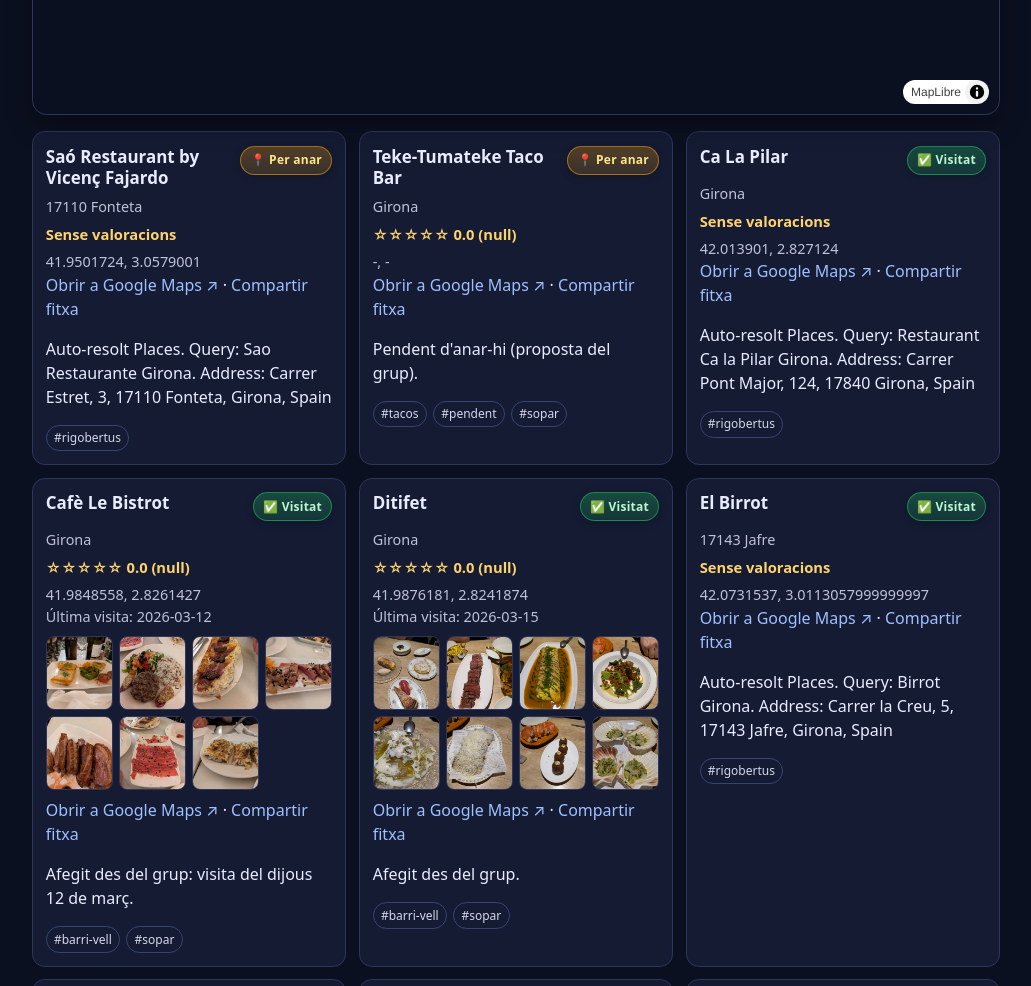
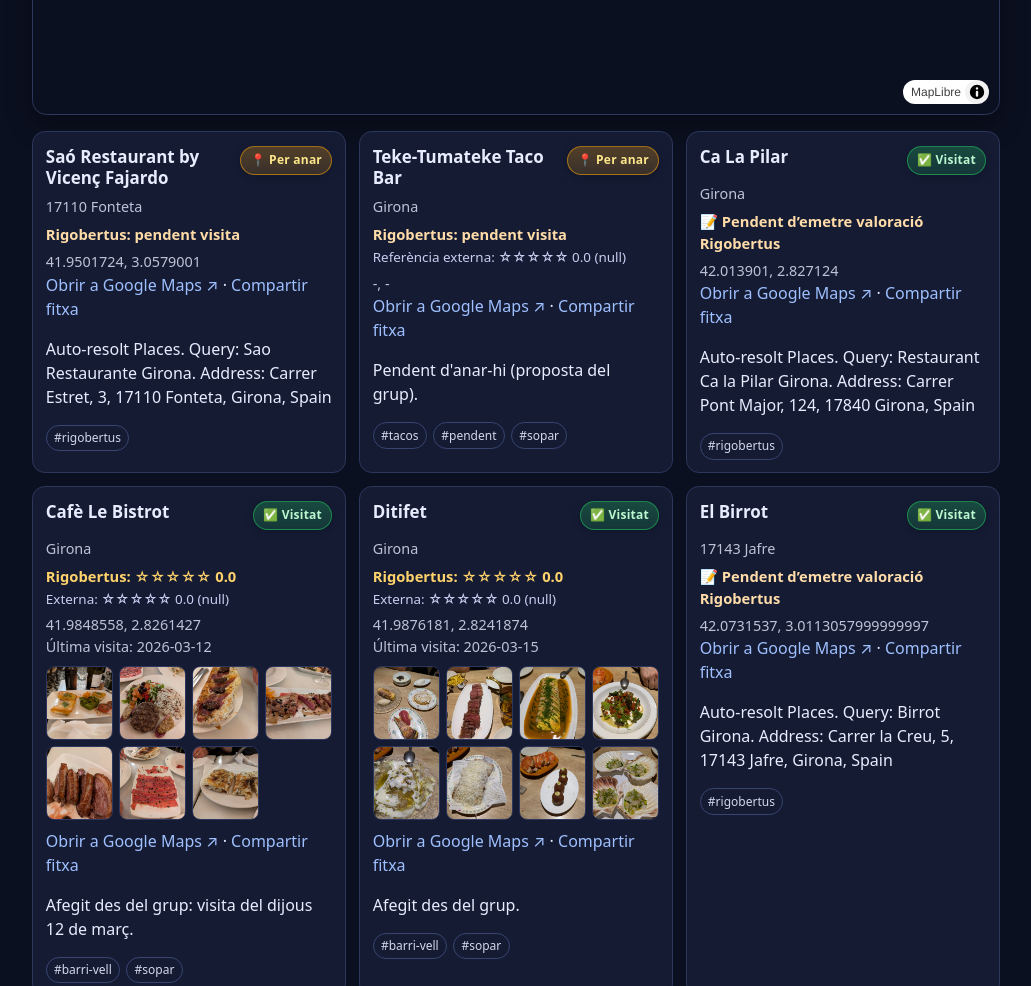
Before and after one commit to pilipilisbot/rigobertus-map, a plain HTML site: page index.html in a window 1280 px wide. Shown: the part 600-1586 px from the top of the page, without its empty margins (124-1155 px from the left). Drawn offline with nearby package versions, Linux system fonts and the light colour scheme; no server answers.

Commit message:
feat: highlight shared place cards and clarify rating states

```diff
--- a/app.js
+++ b/app.js
@@ -21,6 +21,7 @@ let modalPhotos = [];
 let modalIndex = 0;
 let markerById = new Map();
 let pendingPlaceId = null;
+let featuredPlaceId = null;
 
 function uniq(values) {
   return [...new Set(values.filter(Boolean))].sort((a, b) => a.localeCompare(b, 'ca'));
@@ -52,6 +53,17 @@ function buildPlaceShareUrl(placeId) {
   return url.toString();
 }
 
+function applyFeaturedCard(placeId) {
+  const cards = document.querySelectorAll('.card.card-featured');
+  cards.forEach((card) => card.classList.remove('card-featured'));
+
+  const safeId = normalizePlaceId(placeId);
+  if (!safeId) return;
+
+  const target = document.getElementById(`place-${safeId}`);
+  if (target) target.classList.add('card-featured');
+}
+
 function highlightPlaceCard(placeId) {
   const safeId = normalizePlaceId(placeId);
   if (!safeId) return;
@@ -60,7 +72,7 @@ function highlightPlaceCard(placeId) {
 
   target.scrollIntoView({ behavior: 'smooth', block: 'center' });
   target.classList.add('card-highlight');
-  setTimeout(() => target.classList.remove('card-highlight'), 1200);
+  setTimeout(() => target.classList.remove('card-highlight'), 1400);
 }
 
 function safeHttpUrl(value) {
@@ -98,8 +110,16 @@ function normalizeRating(value) {
   return Math.max(0, Math.min(5, n));
 }
 
+function getRigobertusRating(place) {
+  return normalizeRating(place.rigobertusRating);
+}
+
+function getExternalRating(place) {
+  return normalizeRating(place.externalRating);
+}
+
 function getDisplayRating(place) {
-  return normalizeRating(place.rigobertusRating ?? place.externalRating);
+  return getRigobertusRating(place) ?? getExternalRating(place);
 }
 
 function stars(value) {
@@ -212,17 +232,57 @@ function buildPlaceLink(placeId, label = 'Veure fitxa') {
 }
 
 function buildRatingMeta(p) {
-  const rating = getDisplayRating(p);
   const meta = document.createElement('div');
   meta.className = 'rating';
 
-  if (rating === null) {
-    meta.textContent = 'Sense valoracions';
+  const status = getPlaceStatus(p);
+  const rigRating = getRigobertusRating(p);
+  const externalRating = getExternalRating(p);
+  const reviews = Number.isFinite(Number(p.externalReviewCount)) ? ` (${p.externalReviewCount})` : '';
+
+  if (status !== 'visited') {
+    const line = document.createElement('div');
+    line.className = 'rating-pending';
+    line.textContent = 'Rigobertus: pendent visita';
+    meta.appendChild(line);
+
+    if (externalRating !== null) {
+      const ext = document.createElement('div');
+      ext.className = 'rating-sub';
+      ext.textContent = `Referència externa: ${stars(externalRating)} ${externalRating.toFixed(1)}${reviews}`;
+      meta.appendChild(ext);
+    }
+
     return meta;
   }
 
-  const reviews = Number.isFinite(Number(p.externalReviewCount)) ? ` (${p.externalReviewCount})` : '';
-  meta.textContent = `${stars(rating)} ${rating.toFixed(1)}${reviews}`;
+  if (rigRating === null) {
+    const line = document.createElement('div');
+    line.className = 'rating-pending';
+    line.textContent = '📝 Pendent d’emetre valoració Rigobertus';
+    meta.appendChild(line);
+
+    if (externalRating !== null) {
+      const ext = document.createElement('div');
+      ext.className = 'rating-sub';
+      ext.textContent = `Referència externa: ${stars(externalRating)} ${externalRating.toFixed(1)}${reviews}`;
+      meta.appendChild(ext);
+    }
+
+    return meta;
+  }
+
+  const main = document.createElement('div');
+  main.textContent = `Rigobertus: ${stars(rigRating)} ${rigRating.toFixed(1)}`;
+  meta.appendChild(main);
+
+  if (externalRating !== null) {
+    const ext = document.createElement('div');
+    ext.className = 'rating-sub';
+    ext.textContent = `Externa: ${stars(externalRating)} ${externalRating.toFixed(1)}${reviews}`;
+    meta.appendChild(ext);
+  }
+
   return meta;
 }
 
@@ -386,13 +446,27 @@ function createPopupNode(p) {
   container.appendChild(document.createTextNode(safeText(p.city, '')));
   container.appendChild(document.createElement('br'));
 
-  const rating = getDisplayRating(p);
-  if (rating !== null) {
-    container.appendChild(document.createTextNode(`${stars(rating)} ${rating.toFixed(1)}`));
+  const popupStatus = getPlaceStatus(p);
+  const popupRigRating = getRigobertusRating(p);
+  const popupExternalRating = getExternalRating(p);
+
+  if (popupStatus !== 'visited') {
+    container.appendChild(document.createTextNode('Rigobertus: pendent visita'));
+    container.appendChild(document.createElement('br'));
+  } else if (popupRigRating === null) {
+    container.appendChild(document.createTextNode('Rigobertus: pendent valoració'));
+    container.appendChild(document.createElement('br'));
+  } else {
+    container.appendChild(document.createTextNode(`Rigobertus: ${stars(popupRigRating)} ${popupRigRating.toFixed(1)}`));
     container.appendChild(document.createElement('br'));
   }
 
-  const status = getPlaceStatus(p);
+  if (popupExternalRating !== null) {
+    container.appendChild(document.createTextNode(`Externa: ${stars(popupExternalRating)} ${popupExternalRating.toFixed(1)}`));
+    container.appendChild(document.createElement('br'));
+  }
+
+  const status = popupStatus;
   const statusLine = document.createElement('span');
   statusLine.textContent = `${statusEmoji(status)} ${statusLabel(status)}`;
   container.appendChild(statusLine);
@@ -457,7 +531,15 @@ function focusPlace(placeId, options = {}) {
     history.replaceState({}, '', `?place=${encodeURIComponent(safeId)}`);
   }
 
+  featuredPlaceId = safeId;
+  applyFeaturedCard(safeId);
   highlightPlaceCard(safeId);
+
+  const place = places.find((item) => normalizePlaceId(item.id) === safeId);
+  if (place) {
+    setStatus(`Mostrant fitxa compartida: ${safeText(place.name, 'lloc')}`);
+  }
+
   pendingPlaceId = null;
   return true;
 }
@@ -524,6 +606,7 @@ function render() {
   count.textContent = `${filtered.length} llocs`;
   list.innerHTML = '';
   filtered.forEach((p) => list.appendChild(card(p)));
+  applyFeaturedCard(featuredPlaceId);
   renderMap(filtered);
 }
 
@@ -539,6 +622,7 @@ async function loadPlaces() {
 
   places = data;
   pendingPlaceId = getPlaceParamFromUrl() || null;
+  featuredPlaceId = pendingPlaceId;
   clearFilters();
   fillFilters();
   render();
@@ -598,7 +682,14 @@ async function init() {
 
   window.addEventListener('popstate', () => {
     const placeId = getPlaceParamFromUrl();
-    if (placeId) focusPlace(placeId, { openPopup: true, updateUrl: false });
+    if (placeId) {
+      focusPlace(placeId, { openPopup: true, updateUrl: false });
+      return;
+    }
+
+    featuredPlaceId = null;
+    applyFeaturedCard(null);
+    setStatus('');
   });
 
   [q, city, minRating, statusFilter].forEach((el) => el.addEventListener('input', render));
--- a/styles.css
+++ b/styles.css
@@ -11,8 +11,10 @@ header h1{margin:.2rem 0}
 .sr-only{position:absolute;width:1px;height:1px;padding:0;margin:-1px;overflow:hidden;clip:rect(0,0,0,0);white-space:nowrap;border:0}
 #map{height:420px;border-radius:.9rem;border:1px solid #2d365c;margin:.6rem 0 1rem 0;overflow:hidden;box-shadow:0 10px 26px rgba(0,0,0,.35)}
 .grid{display:grid;grid-template-columns:repeat(auto-fill,minmax(260px,1fr));gap:.8rem}
-.card{background:#141b33;border:1px solid #2d365c;border-radius:.8rem;padding:.8rem}
-.card-highlight{outline:3px solid #7aa2ff;outline-offset:2px;transition:outline-color .2s ease}
+.card{background:#141b33;border:1px solid #2d365c;border-radius:.8rem;padding:.8rem;position:relative}
+.card-featured{border-color:#7aa2ff;box-shadow:0 0 0 2px rgba(122,162,255,.35),0 12px 28px rgba(49,90,190,.28)}
+.card-featured::before{content:'📌 Fitxa compartida';position:absolute;top:-11px;right:10px;font-size:.68rem;font-weight:800;letter-spacing:.02em;color:#dbe8ff;background:#274183;border:1px solid #7aa2ff;border-radius:999px;padding:.2rem .5rem}
+.card-highlight{outline:3px solid #7aa2ff;outline-offset:2px;transition:outline-color .2s ease;animation:cardPulse 1.2s ease}
 .card-top{display:flex;align-items:flex-start;justify-content:space-between;gap:.6rem;margin:.05rem 0 .5rem}
 .card h3{margin:0;font-size:1.06rem;line-height:1.25}
 .status-badge{display:inline-flex;align-items:center;gap:.35rem;font-size:.75rem;font-weight:800;letter-spacing:.02em;padding:.28rem .58rem;border-radius:999px;border:1px solid transparent;white-space:nowrap;box-shadow:0 2px 8px rgba(0,0,0,.2)}
@@ -20,6 +22,8 @@ header h1{margin:.2rem 0}
 .status-visited{background:linear-gradient(180deg,rgba(34,197,94,.28),rgba(34,197,94,.16));border-color:rgba(34,197,94,.55);color:#bbf7d0}
 .meta{opacity:.8;font-size:.9rem}
 .rating{margin:.35rem 0;color:#ffd36b;font-weight:600;font-size:.92rem}
+.rating-sub{margin-top:.1rem;font-size:.84rem;font-weight:500;color:#d6ddff;opacity:.92}
+.rating-pending{color:#ffdca8;font-weight:700}
 .photos{display:grid;grid-template-columns:repeat(4,minmax(0,1fr));gap:.35rem;margin:.55rem 0}
 .photo-btn{padding:0;border:0;background:transparent;cursor:zoom-in;border-radius:.5rem;overflow:hidden}
 .photos img{display:block;width:100%;height:74px;object-fit:cover;border-radius:.5rem;border:1px solid #2d365c;background:#0f1630;transition:transform .2s ease,opacity .2s ease}
@@ -60,6 +64,12 @@ select:focus-visible{
 .image-modal-next{right:14px}
 .image-modal-counter{position:fixed;left:50%;bottom:16px;transform:translateX(-50%);padding:.35rem .65rem;border-radius:999px;border:1px solid #41558a;background:#1a264d;color:#e8ecff;font-size:.85rem;z-index:1002}
 
+@keyframes cardPulse{
+  0%{transform:scale(1)}
+  35%{transform:scale(1.012)}
+  100%{transform:scale(1)}
+}
+
 @media (max-width: 767px){
   body{padding:.75rem}
   .controls{position:sticky;top:0;z-index:10;background:#0b1020;padding:.6rem 0 .4rem;gap:.6rem}
```
Also changed, not shown: README.md.
